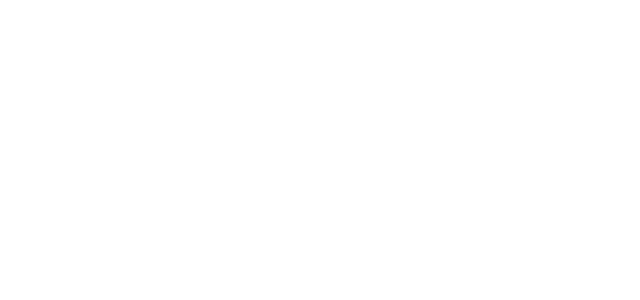
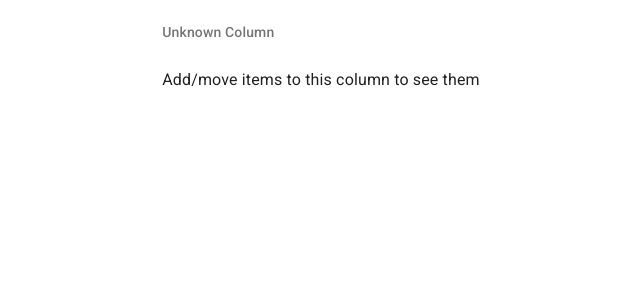
Before and after one commit to schaab/todo-pwa, a Next.js app: page / in a window 1280 px wide. Shown: the top 300 px of the page, without its empty margins (319-959 px from the left). Built offline with nearby package versions, Linux system fonts and the light colour scheme.

Commit message:
test: column test

```diff
--- a/src/App.js
+++ b/src/App.js
@@ -1,5 +1,6 @@
 import React from 'react'
 import Grid from '@material-ui/core/Grid'
+import Column from './components/Column'
 //import R from 'ramda'
 
 /* const createColumn = ({title = 'unamed', items = [], order = 0} = {}) => ({
@@ -20,7 +21,7 @@
  */
   return (
     <Grid container direction="row" justify="space-evenly" alignItems="stretch">
-      {}
+      <Column />
     </Grid>
   )
 }
--- /dev/null
+++ b/src/components/Column.js
@@ -0,0 +1,47 @@
+import React from 'react'
+import PropTypes from 'prop-types'
+import List from '@material-ui/core/List'
+import ListSubheader from '@material-ui/core/ListSubheader'
+import ListItem from '@material-ui/core/ListItem'
+import ListItemText from '@material-ui/core/ListItemText'
+
+const NoItemsMessage = () => (
+  <ListItem>
+    <ListItemText data-testid="no-items-message">
+      Add/move items to this column to see them
+    </ListItemText>
+  </ListItem>
+)
+
+const ColumnItem = ({text}) => (
+  <ListItem>
+    <ListItemText primary={text} data-testid="column-item" />
+  </ListItem>
+)
+
+ColumnItem.displayName = 'List Item'
+ColumnItem.propTypes = {
+  text: PropTypes.string,
+}
+
+const Column = ({title, items}) => (
+  <List>
+    <ListSubheader data-testid="column-title">{title}</ListSubheader>
+    {items.length === 0 ? (
+      <NoItemsMessage />
+    ) : (
+      items.map(({text}) => <ColumnItem key={text} text={text} />)
+    )}
+  </List>
+)
+
+Column.displayName = 'Column'
+Column.propTypes = {
+  title: PropTypes.string,
+  items: PropTypes.array,
+}
+Column.defaultProps = {
+  title: 'Unknown Column',
+  items: [],
+}
+export default Column
```
Also changed, not shown: 1 other file (tests, documents, lock files or other folders).
